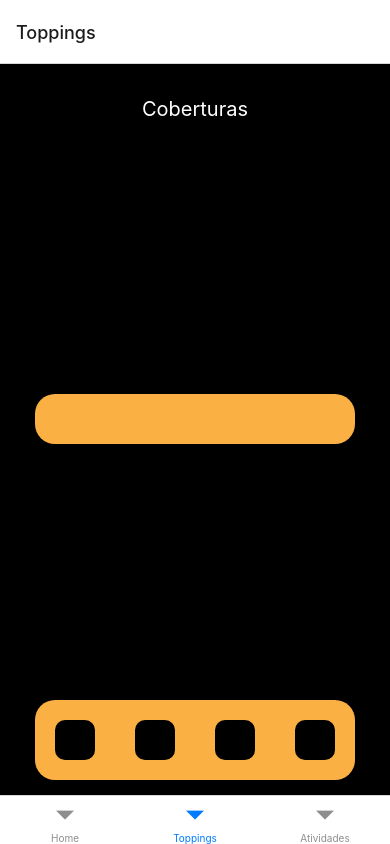
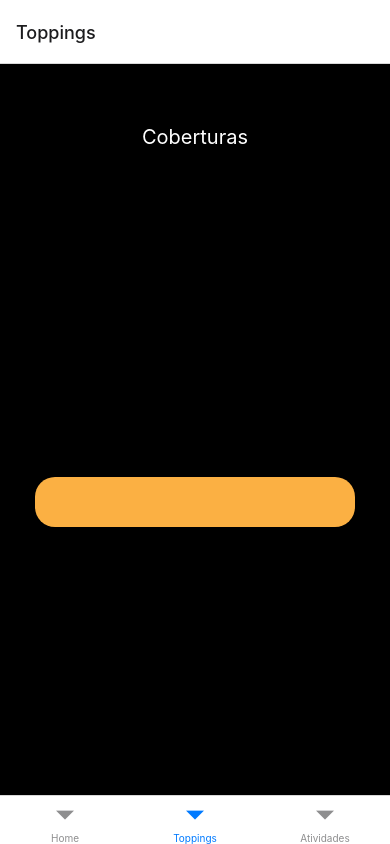
Before and after one commit to felipeFransa/night-patrol, a React Native app: screen /Toppings in a window 390 px wide. Built offline with nearby package versions, Linux system fonts and the light colour scheme.

Commit message:
version.1.3.6

```diff
--- a/src/screens/Activities/index.tsx
+++ b/src/screens/Activities/index.tsx
@@ -24,12 +24,6 @@ export const Activities = () => {
         <C.Notification></C.Notification>
       </C.NotificationBox>
 
-      <C.MenuPrimary>
-        <C.Icons onPress={handleGoHome}></C.Icons>
-        <C.Icons onPress={handleGoTopping}></C.Icons>
-        <C.Icons onPress={handleGoActivities}></C.Icons>
-        <C.Icons></C.Icons>
-      </C.MenuPrimary>
     </C.Container>
   )
 }
--- a/src/screens/Activities/style.ts
+++ b/src/screens/Activities/style.ts
@@ -35,20 +35,3 @@ export const Notification = styled.View`
   background: ${({theme})=>theme.COLORS.TEXT_SECONDARY};
   border-radius: 20px;
 `
-
-export const MenuPrimary = styled.View`
-  display: flex;
-  flex-direction: row;
-  justify-content: space-around;
-  align-items: center;
-  width: 320px;
-  height: 80px;
-  border-radius: 20px;;
-  background: ${({ theme }) => theme.COLORS.TEXT_SECONDARY};
-`
-export const Icons = styled.TouchableOpacity`
-  width: 40px;
-  height: 40px;
-  background: ${({ theme }) => theme.COLORS.BACKGROUND};
-  border-radius: 10px;
-`
--- a/src/screens/Toppings/index.tsx
+++ b/src/screens/Toppings/index.tsx
@@ -24,12 +24,6 @@ export const Toppings = () => {
         <C.Toppings></C.Toppings>
       </C.ToppingsBox>
 
-      <C.MenuPrimary>
-        <C.Icons onPress={handleGoHome}></C.Icons>
-        <C.Icons onPress={handleGoTopping}></C.Icons>
-        <C.Icons onPress={handleGoActivities}></C.Icons>
-        <C.Icons></C.Icons>
-      </C.MenuPrimary>
     </C.Container>
   )
 }
--- a/src/screens/Toppings/style.ts
+++ b/src/screens/Toppings/style.ts
@@ -36,20 +36,3 @@ export const Toppings = styled.View`
   background: ${({theme})=>theme.COLORS.TEXT_SECONDARY};
   border-radius: 20px;
 `
-
-export const MenuPrimary = styled.View`
-  display: flex;
-  flex-direction: row;
-  justify-content: space-around;
-  align-items: center;
-  width: 320px;
-  height: 80px;
-  border-radius: 20px;;
-  background: ${({ theme }) => theme.COLORS.TEXT_SECONDARY};
-`
-export const Icons = styled.TouchableOpacity`
-  width: 40px;
-  height: 40px;
-  background: ${({ theme }) => theme.COLORS.BACKGROUND};
-  border-radius: 10px;
-`
--- a/src/screens/home/index.tsx
+++ b/src/screens/home/index.tsx
@@ -92,13 +92,6 @@ export const Home = () => {
 
       </C.BoxNotification>
 
-      <C.MenuPrimary>
-        <C.Icons onPress={handleGoHome}></C.Icons>
-        <C.Icons onPress={handleGoTopping}></C.Icons>
-        <C.Icons onPress={handleGoActivities}></C.Icons>
-        <C.Icons></C.Icons>
-      </C.MenuPrimary>
-
       </C.Container>
   )
 }
--- a/src/screens/home/style.ts
+++ b/src/screens/home/style.ts
@@ -134,20 +134,3 @@ export const HoursBody = styled.View`
   background: ${({ theme }) => theme.COLORS.TEXT_SECONDARY};
   color: ${({ theme }) => theme.COLORS.TEXT_SECONDARY};
 `
-
-export const MenuPrimary = styled.View`
-  display: flex;
-  flex-direction: row;
-  justify-content: space-around;
-  align-items: center;
-  width: 330px;
-  height: 80px;
-  border-radius: 20px;;
-  background: ${({ theme }) => theme.COLORS.TEXT_SECONDARY};
-`
-export const Icons = styled.TouchableOpacity`
-  width: 40px;
-  height: 40px;
-  background: ${({ theme }) => theme.COLORS.BACKGROUND};
-  border-radius: 10px;
-`
```
